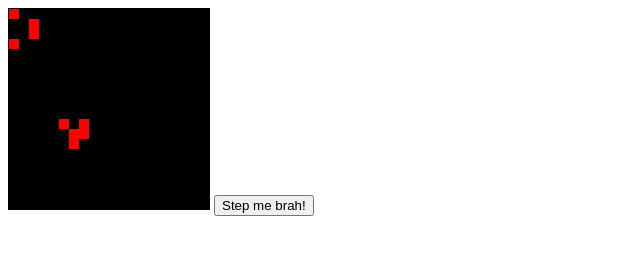
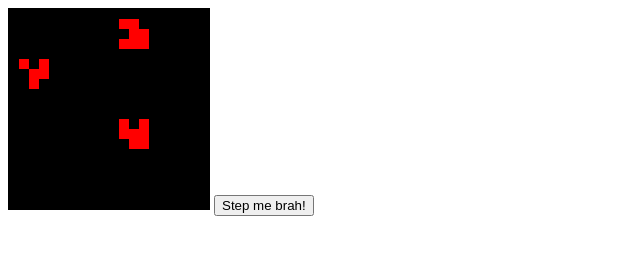
Before and after one commit to KostyaKow/gol3d, a plain HTML site: page index.html in a window 1280 px wide. Both pictures are taken after a click on the button "Step me brah!". Shown: the whole page, without its empty margins (0-640 px from the left). Drawn offline with nearby package versions, Linux system fonts and the light colour scheme.

Commit message:
Added stuff.

```diff
--- a/index.html
+++ b/index.html
@@ -38,21 +38,21 @@ function drawMatrix(m, w, h) {
 }
 
 var matrix = [
-	[1, 0, 1, 0, 0,  0, 0, 0, 0, 0,     0, 0, 0, 0, 0,  0, 0, 0, 0, 0],
-	[1, 1, 0, 0, 0,  0, 0, 0, 0, 0,     0, 0, 0, 0, 0,  0, 0, 0, 0, 0],
-	[1, 1, 0, 0, 0,  0, 0, 0, 0, 0,     0, 0, 0, 0, 0,  0, 0, 0, 0, 0],
-	[1, 0, 1, 0, 0,  0, 0, 0, 0, 0,     0, 0, 0, 0, 0,  0, 0, 0, 0, 0],
 	[0, 0, 0, 0, 0,  0, 0, 0, 0, 0,     0, 0, 0, 0, 0,  0, 0, 0, 0, 0],
+	[0, 0, 0, 0, 0,  0, 0, 0, 0, 0,     0, 1, 1, 0, 0,  0, 0, 0, 0, 0],
+	[0, 0, 0, 0, 0,  0, 0, 0, 0, 0,     0, 0, 1, 0, 0,  0, 0, 0, 0, 0],
+	[0, 0, 0, 0, 0,  0, 0, 0, 0, 0,     0, 0, 1, 0, 0,  0, 0, 0, 0, 0],
+	[0, 0, 1, 0, 0,  0, 0, 0, 0, 0,     0, 0, 1, 0, 0,  0, 0, 0, 0, 0],
 
-	[0, 0, 0, 0, 0,  0, 0, 0, 0, 0,     0, 0, 0, 0, 0,  0, 0, 0, 0, 0],
-	[0, 0, 0, 0, 0,  0, 0, 0, 0, 0,     0, 0, 0, 0, 0,  0, 0, 0, 0, 0],
+	[0, 0, 0, 1, 0,  0, 0, 0, 0, 0,     0, 0, 0, 0, 0,  0, 0, 0, 0, 0],
+	[0, 1, 1, 1, 0,  0, 0, 0, 0, 0,     0, 0, 0, 0, 0,  0, 0, 0, 0, 0],
 	[0, 0, 0, 0, 0,  0, 0, 0, 0, 0,     0, 0, 0, 0, 0,  0, 0, 0, 0, 0],
 	[0, 0, 0, 0, 0,  0, 0, 0, 0, 0,     0, 0, 0, 0, 0,  0, 0, 0, 0, 0],
 	[0, 0, 0, 0, 0,  0, 0, 0, 0, 0,     0, 0, 0, 0, 0,  0, 0, 0, 0, 0],
 
-	[0, 0, 0, 0, 0,  0, 1, 0, 0, 0,     0, 0, 0, 0, 0,  0, 0, 0, 0, 0],
-	[0, 0, 0, 0, 0,  0, 0, 1, 0, 0,     0, 0, 0, 0, 0,  0, 0, 0, 0, 0],
-	[0, 0, 0, 0, 0,  1, 1, 1, 0, 0,     0, 0, 0, 0, 0,  0, 0, 0, 0, 0],
+	[0, 0, 0, 0, 0,  0, 0, 0, 0, 0,     0, 0, 0, 0, 0,  0, 0, 0, 0, 0],
+	[0, 0, 0, 0, 0,  0, 0, 0, 0, 0,     0, 1, 0, 0, 0,  0, 0, 0, 0, 0],
+	[0, 0, 0, 0, 0,  0, 0, 0, 0, 0,     0, 1, 1, 1, 1,  0, 0, 0, 0, 0],
 	[0, 0, 0, 0, 0,  0, 0, 0, 0, 0,     0, 0, 0, 0, 0,  0, 0, 0, 0, 0],
 	[0, 0, 0, 0, 0,  0, 0, 0, 0, 0,     0, 0, 0, 0, 0,  0, 0, 0, 0, 0],
 
@@ -79,10 +79,10 @@ function genMatrix(x, y) {
 }
 
 function get(m, x, y) {
-	if (x > 19 || x < 0 || y > 19 || y < 0)
+	if (x >= max || x < 0 || y >= max || y < 0)
 		return 0;
 	return m[x][y];
-} //if (m[x][y] == 1) return 1; else return 0;
+}
 
 function getNeighbors(m, x, y) {
 	var nActive = 0;
@@ -106,13 +106,6 @@ function stepLife(m, w, h) {
 
 	for (var i = 0; i < w; i++) {
 		for (var j = 0; j < h; j++) {
-			/*var nNeig = getNeighbors(m, i, j);
-			if (nNeig < 2)
-				copy[i][j] = 0;
-			else if (nNeig == 2 || nNeig == 3)
-				copy[i][j] = 1;
-			else if (nNeig > 3)
-				copy[i][j] = 0;*/
 			var numn = getNeighbors(m, i, j);
 			var life = m[i][j];
 			if (life && numn < 2)
@@ -128,22 +121,12 @@ function stepLife(m, w, h) {
 	return copy;
 }
 
-
-//drawMatrix(matrix, 20, 20);
-//var newM = genMatrix(20, 20);
-//drawMatrix(newM, 20, 20);
-
-drawMatrix(matrix, 20, 20);
+drawMatrix(matrix, max, max);
 
 $('#step').click(function() {
-	matrix = stepLife(matrix, 20, 20);
-	drawMatrix(matrix, 20, 20);
-	//alert(matrix);
+	matrix = stepLife(matrix, max, max);
+	drawMatrix(matrix, max, max);
 });
-
-
 </script>
-
-
 </body>
 </html>
```
Also changed, not shown: gol/index.html (+20 -17 lines), 1 other file.
